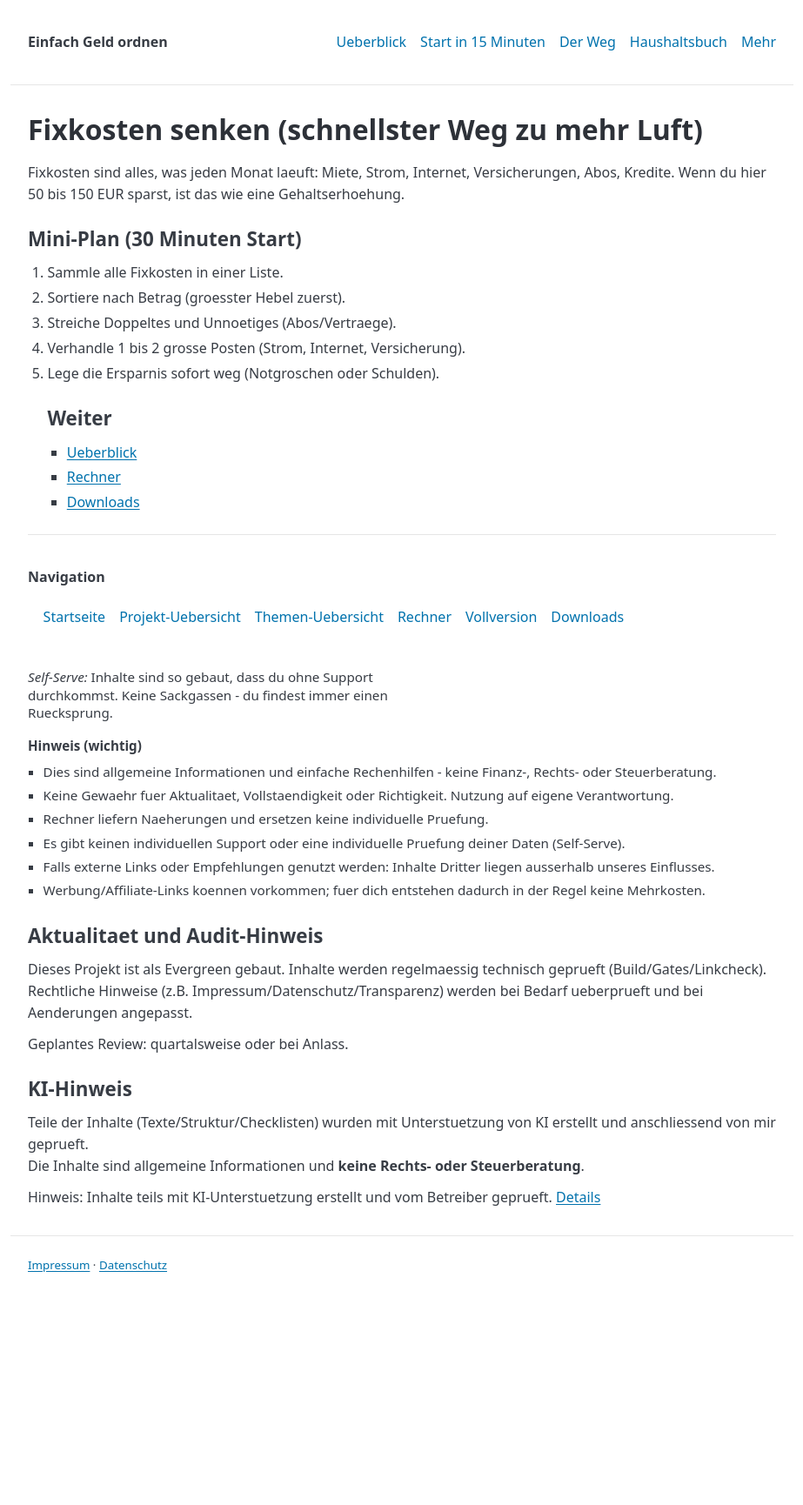
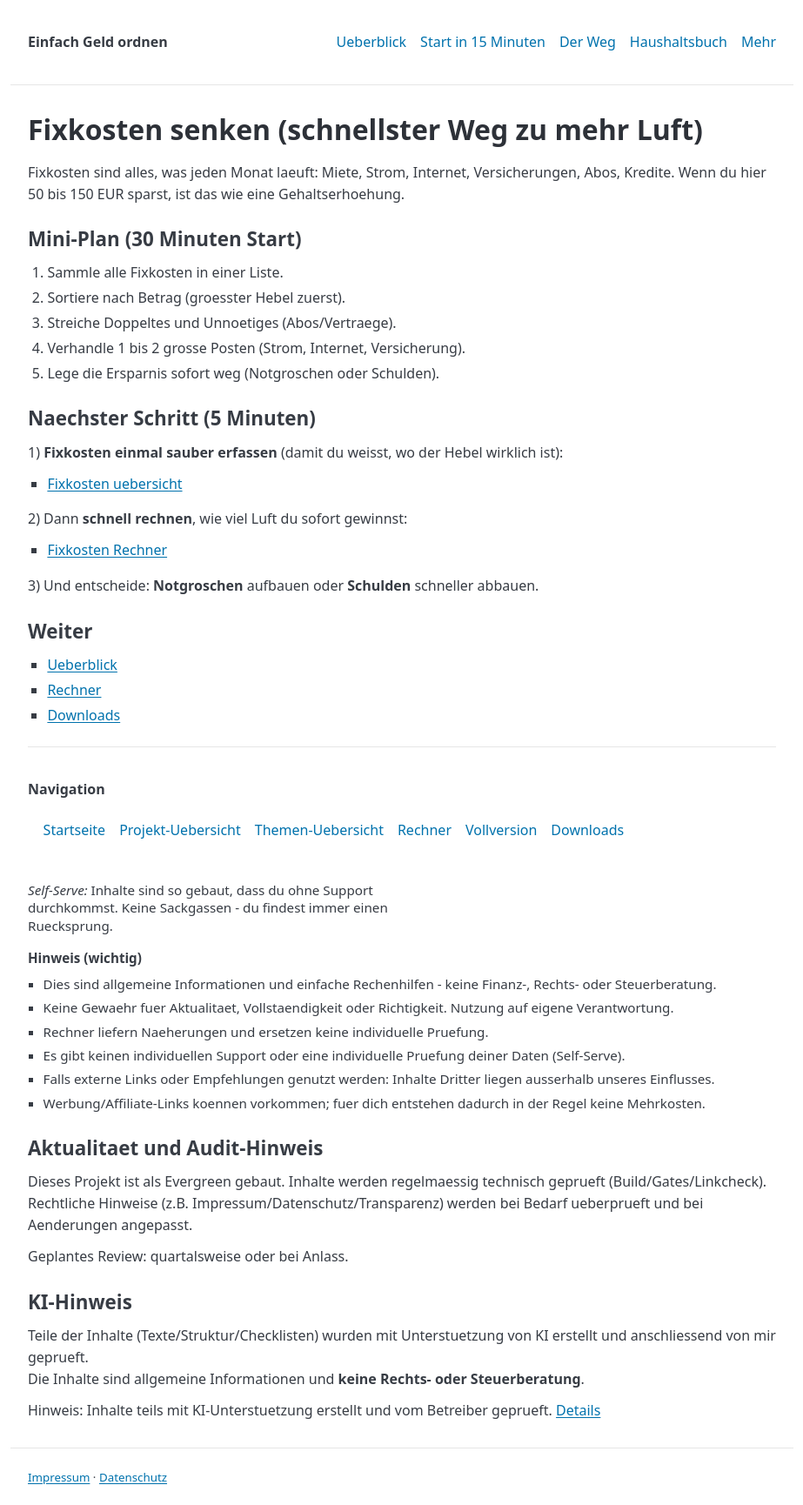
Before and after one commit to gluecklich-tools/einfach-geld-ordnen, a Jekyll site: the page built from seiten/fixkosten-senken.md, in a window 1280 px wide. Shown: the whole page at 87% size, without its empty margins (178-1101 px from the left). Built offline with Jekyll 4.4.1, drawn with Linux system fonts in a browser that asks for light colours; before the commit the page ends 1486 px from its top, so only the background shows below that.

Commit message:
Klaus-Run: automated gates + push 2026-02-22 13:38

```diff
--- a/seiten/fixkosten-senken.md
+++ b/seiten/fixkosten-senken.md
@@ -14,6 +14,17 @@ Wenn du hier 50 bis 150 EUR sparst, ist das wie eine Gehaltserhoehung.
 3. Streiche Doppeltes und Unnoetiges (Abos/Vertraege).
 4. Verhandle 1 bis 2 grosse Posten (Strom, Internet, Versicherung).
 5. Lege die Ersparnis sofort weg (Notgroschen oder Schulden).
+
+## Naechster Schritt (5 Minuten)
+
+1) **Fixkosten einmal sauber erfassen** (damit du weisst, wo der Hebel wirklich ist):
+- [Fixkosten uebersicht]({{ site.baseurl }}/seiten/fixkosten-uebersicht.html)
+
+2) Dann **schnell rechnen**, wie viel Luft du sofort gewinnst:
+- [Fixkosten Rechner]({{ site.baseurl }}/seiten/fixkosten-rechner.html)
+
+3) Und entscheide: **Notgroschen** aufbauen oder **Schulden** schneller abbauen.
+
 ## Weiter
 - [Ueberblick]({{ site.baseurl }}/pillar/einfach-geld-ordnen.html)
 - [Rechner]({{ site.baseurl }}/seiten/rechner-uebersicht.html)
```
